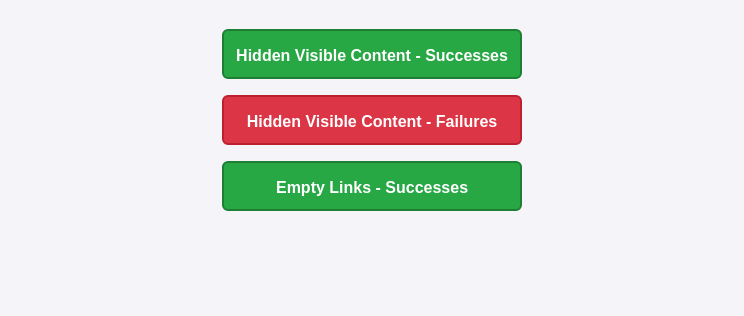
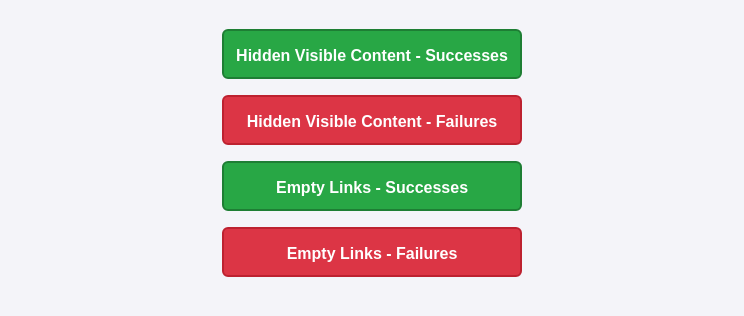
Before and after one commit to Adizimhi/adizimhi.github.io, a website: page index.html in a window 1280 px wide. Shown: the part 90-406 px from the top of the page, without its empty margins (268-1012 px from the left). Drawn offline with Linux system fonts and the light colour scheme.

Commit message:
Update index.html

```diff
--- a/index.html
+++ b/index.html
@@ -73,6 +73,7 @@
         <li><a href="hiddenVisibleContentSuccess.html" class="btn-success">Hidden Visible Content - Successes</a></li>
         <li><a href="hiddenVisibleContentFailure.html" class="btn-failure">Hidden Visible Content - Failures</a></li>
         <li><a href="emptyLinksSuccesses.html" class="btn-success">Empty Links - Successes</a></li>
+         <li><a href="emptyLinksFailures.html" class="btn-failure">Empty Links - Failures</a></li>
     </ul>
 </body>
 </html>
```
